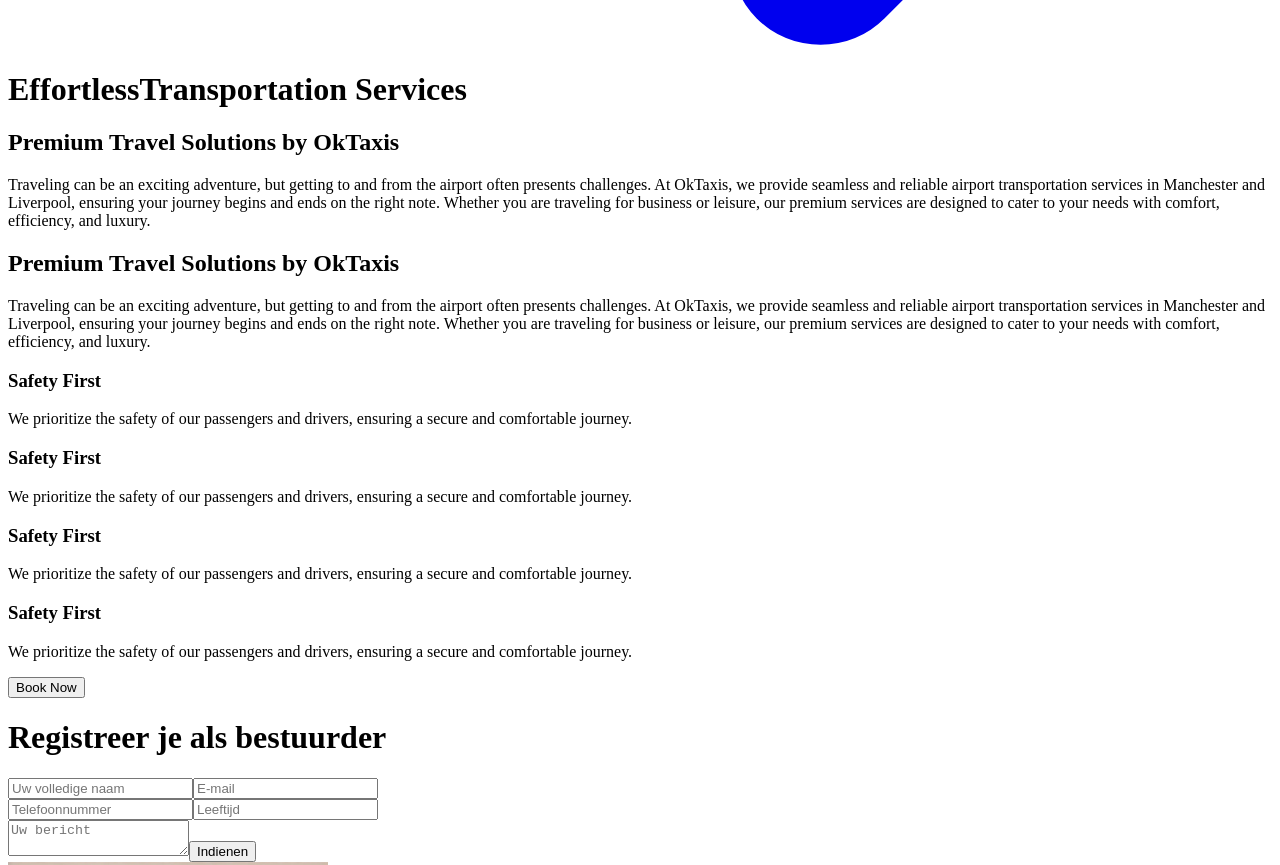
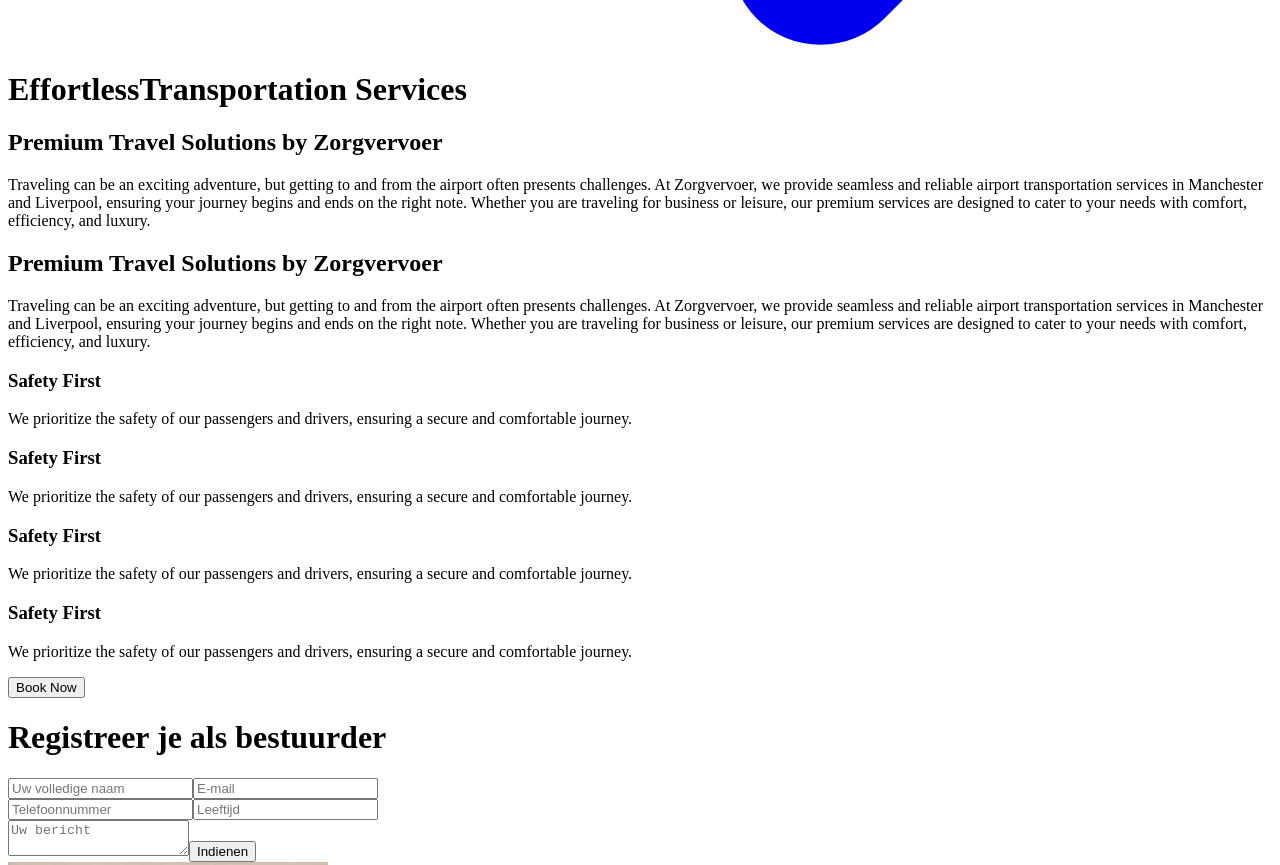
Before and after one commit to hamid348/hospital-project-02, a Next.js app: page / in a window 1280 px wide. Shown: the part 5140-6005 px from the top of the page. Built offline with nearby package versions, Linux system fonts and the light colour scheme.

Commit message:
complete website

```diff
--- a/src/components/AboutSection/AboutSection.tsx
+++ b/src/components/AboutSection/AboutSection.tsx
@@ -12,10 +12,10 @@
             Transportation Services
         </h1>
         <div>
-          <h2 className="text-xl md:text-2xl font-semibold mb-4 text-center text-blue-400">Premium Travel Solutions by OkTaxis</h2>
+          <h2 className="text-xl md:text-2xl font-semibold mb-4 text-center text-blue-400">Premium Travel Solutions by Zorgvervoer</h2>
           <p className="text-lg text-gray-700 mb-6 text-center leading-relaxed">
             Traveling can be an exciting adventure, but getting to and from the
-            airport often presents challenges. At OkTaxis, we provide seamless
+            airport often presents challenges. At Zorgvervoer, we provide seamless
             and reliable airport transportation services in Manchester and
             Liverpool, ensuring your journey begins and ends on the right note.
             Whether you are traveling for business or leisure, our premium
@@ -24,10 +24,10 @@
           </p>
         </div>
         <div>
-          <h2 className="text-xl md:text-2xl font-semibold mb-4 text-center text-blue-400">Premium Travel Solutions by OkTaxis</h2>
+          <h2 className="text-xl md:text-2xl font-semibold mb-4 text-center text-blue-400">Premium Travel Solutions by Zorgvervoer</h2>
           <p className="text-lg text-gray-700 mb-6 text-center leading-relaxed">
             Traveling can be an exciting adventure, but getting to and from the
-            airport often presents challenges. At OkTaxis, we provide seamless
+            airport often presents challenges. At Zorgvervoer, we provide seamless
             and reliable airport transportation services in Manchester and
             Liverpool, ensuring your journey begins and ends on the right note.
             Whether you are traveling for business or leisure, our premium
```
